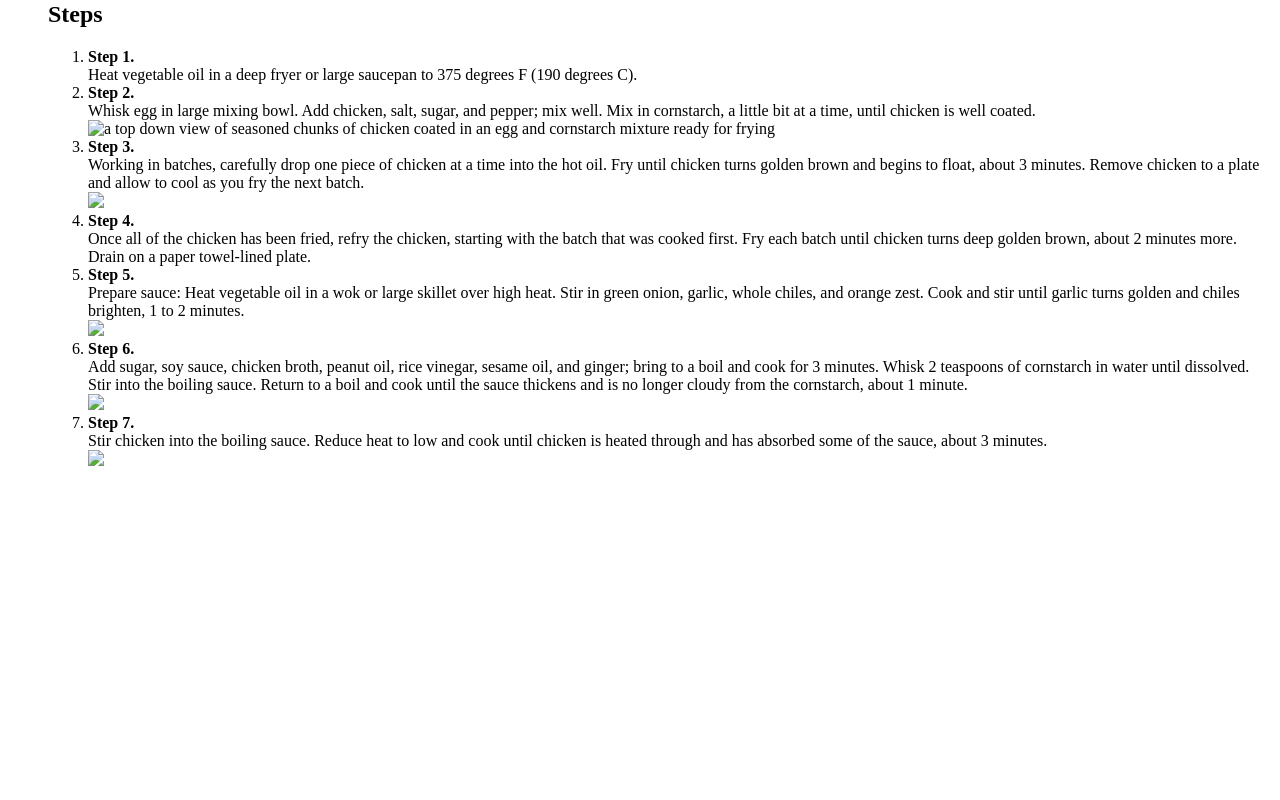
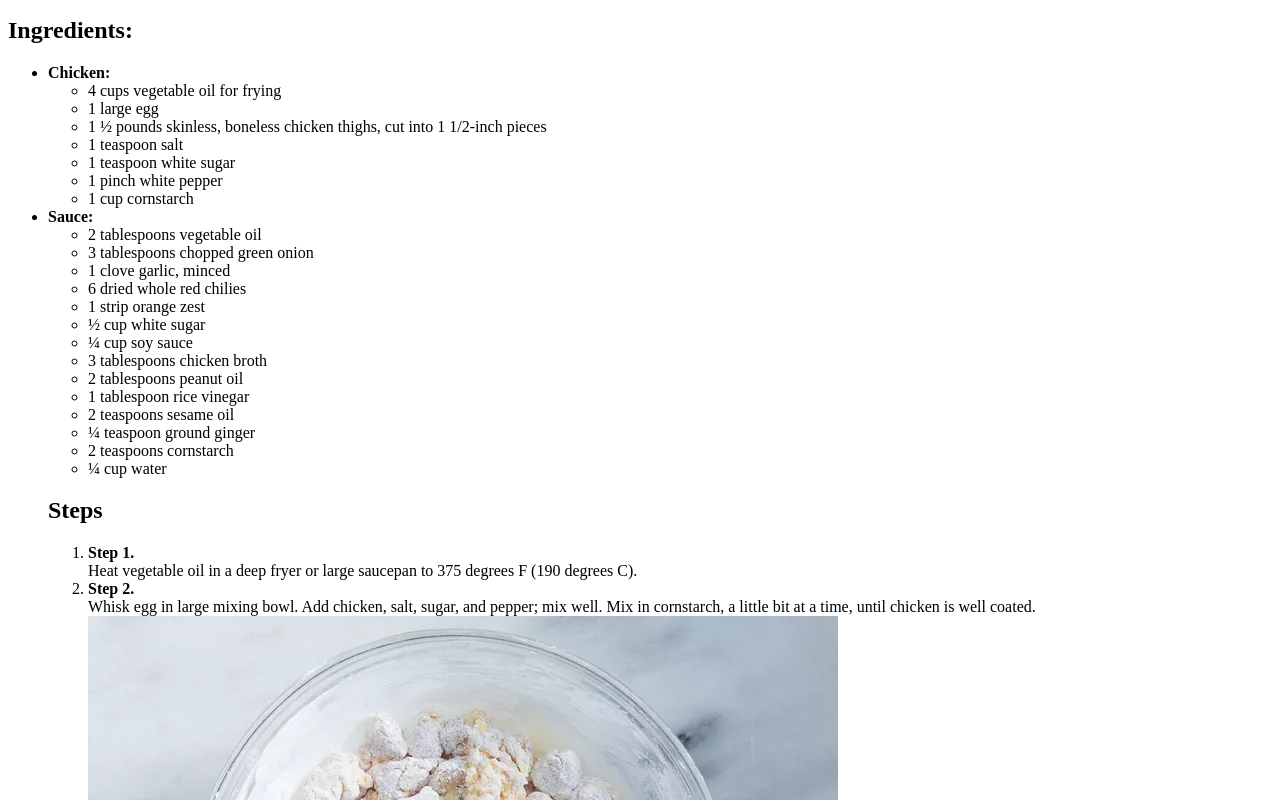
Before and after one commit to SeroBruh/odin-recipes, a plain HTML site: page recipes/general-tso.html in a window 1280 px wide. Shown: the part 840-1640 px from the top of the page. Before the commit the page ends 1326 px from the top, so only its background shows below. Drawn offline with Linux system fonts and the light colour scheme; the site is published under a folder, as on GitHub Pages, so addresses that start at the root find nothing.

Commit message:
Fix image source pathway

```diff
--- a/recipes/general-tso.html
+++ b/recipes/general-tso.html
@@ -12,7 +12,7 @@
    <p>
       General Tso's chicken is crispy, twice-fried chicken in a deliciously sweet and sticky glaze. This mouthwatering dish delivers a combination of Asian flavors that will knock your chopsticks off! Serve with steamed broccoli and white rice and garnish with sliced green onions.
    </p>
-   <img src="/img/general-tso.webp">
+   <img src="../img/general-tso.webp">
    <p>Looking for tangy, spicy, and savory flavors all found in one dish? This top-rated recipe for General Tso's chicken combines crispy, flash-fried chicken and a rich garlic-chile sauce that turns up the heat. Creating a uniquely flavorful weeknight meal has never been easier — try ChefDaddy's 5-star recipe for a mouthwatering plate of General Tso's chicken any time.
    </p>
    <h2>
@@ -65,16 +65,16 @@
          <ol>
             <li><b>Step 1.</b> <br>Heat vegetable oil in a deep fryer or large saucepan to 375 degrees F (190 degrees C).</li>
             <li><b>Step 2.</b><br> Whisk egg in large mixing bowl. Add chicken, salt, sugar, and pepper; mix well. Mix in cornstarch, a little bit at a time, until chicken is well coated.</li>
-            <img src="/img/general-tso-1.webp" alt="a top down view of seasoned chunks of chicken coated in an egg and cornstarch mixture ready for frying">
+            <img src="../img/general-tso-1.webp" alt="a top down view of seasoned chunks of chicken coated in an egg and cornstarch mixture ready for frying">
             <li><b>Step 3.</b><br>Working in batches, carefully drop one piece of chicken at a time into the hot oil. Fry until chicken turns golden brown and begins to float, about 3 minutes. Remove chicken to a plate and allow to cool as you fry the next batch.</li>
-            <img src="/img/general-tso-2.webp">
+            <img src="../img/general-tso-2.webp">
             <li><b>Step 4.</b><br>Once all of the chicken has been fried, refry the chicken, starting with the batch that was cooked first. Fry each batch until chicken turns deep golden brown, about 2 minutes more. Drain on a paper towel-lined plate.</li>
             <li><b>Step 5.</b><br>Prepare sauce: Heat vegetable oil in a wok or large skillet over high heat. Stir in green onion, garlic, whole chiles, and orange zest. Cook and stir until garlic turns golden and chiles brighten, 1 to 2 minutes.</li>
-            <img src="/img/general-tso-3.webp">
+            <img src="../img/general-tso-3.webp">
             <li><b>Step 6.</b><br>Add sugar, soy sauce, chicken broth, peanut oil, rice vinegar, sesame oil, and ginger; bring to a boil and cook for 3 minutes. Whisk 2 teaspoons of cornstarch in water until dissolved. Stir into the boiling sauce. Return to a boil and cook until the sauce thickens and is no longer cloudy from the cornstarch, about 1 minute.</li>
-            <img src="/img/general-tso-4.webp">
+            <img src="../img/general-tso-4.webp">
             <li><b>Step 7.</b><br>Stir chicken into the boiling sauce. Reduce heat to low and cook until chicken is heated through and has absorbed some of the sauce, about 3 minutes.</li>
-            <img src="/img/general-tso-5.webp">
+            <img src="../img/general-tso-5.webp">
          </ol>
    </ul>
    </body>
```
